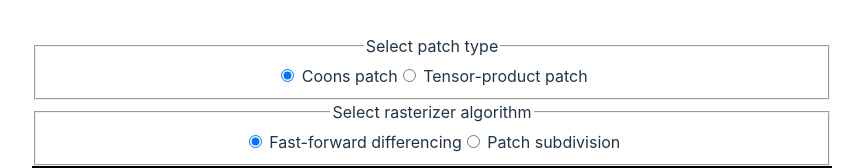
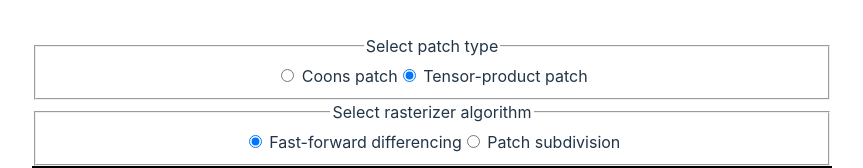
Before and after one commit to tkalmi/mesh-gradient-generator, a React (Vite) app: page / in a window 1280 px wide. Shown: the top 168 px of the page, without its empty margins (208-1071 px from the left). Built offline with nearby package versions, Linux system fonts and the light colour scheme.

Commit message:
Use Tensor patch as default

```diff
--- a/src/App.tsx
+++ b/src/App.tsx
@@ -160,7 +160,7 @@ function App() {
     ],
   ]);
 
-  const [patchType, setPatchType] = useState<'coons' | 'tensor'>('coons');
+  const [patchType, setPatchType] = useState<'coons' | 'tensor'>('tensor');
   const [rasterizerAlgorithm, setRasterizerAlgorithm] = useState<
     'ffd' | 'subdivision'
   >('ffd');
```
